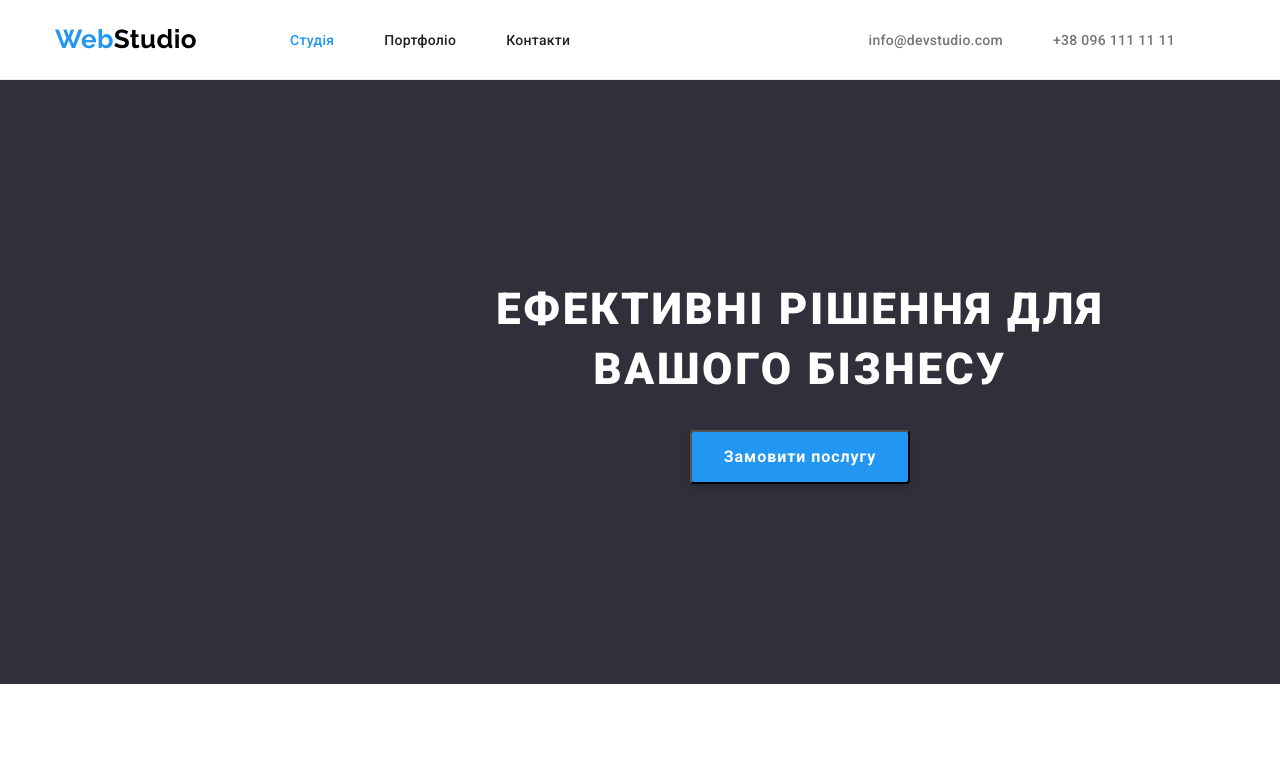
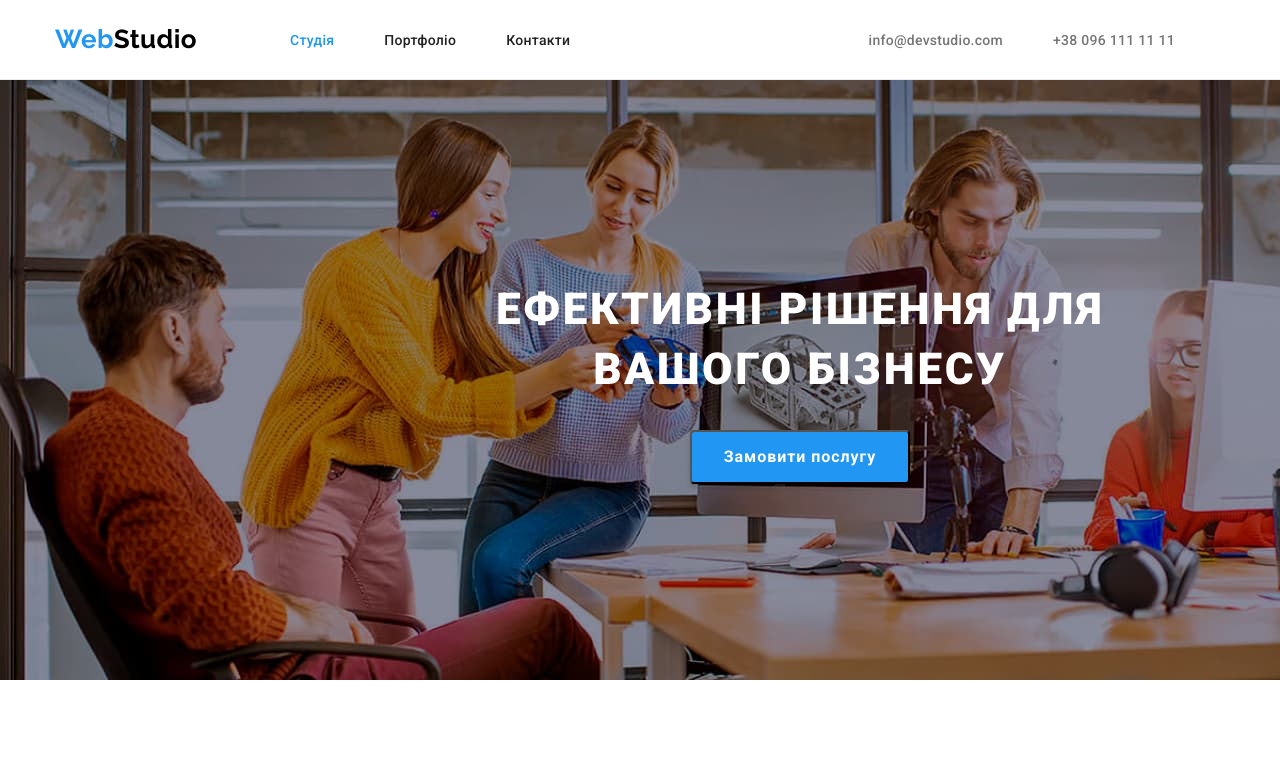
Before and after one commit to AnnaDux/goit-markup-hw-04, a plain HTML site: page index.html in a window 1280 px wide. Shown: the top 770 px of the page. Drawn offline with nearby package versions, Linux system fonts and the light colour scheme.

Commit message:
hero-bg-img

```diff
--- a/css/style.css
+++ b/css/style.css
@@ -193,10 +193,24 @@ a {
   min-width: 1600px;
   width: 100%;
   min-height: 600px;
+  text-align: center;
+  display: flex;
+  justify-content: center;
+}
+
+.hero-bg-img{
+  background-image: /*linear-gradient(rgba(4, 4, 4, 0.055)), */
+  url(../images/hero-img.jpg);
+  background-repeat:no-repeat;
+  background-position: center;
+  max-width: 1600px;
+  width: 100%;
+  height: 600px;
   padding-top: 200px;
   padding-bottom: 200px;
-  text-align: center;
+
 }
+
 
 .hero-title {
   font-weight: 900;
--- a/index.html
+++ b/index.html
@@ -46,9 +46,11 @@
 
     <main>
       <section class="hero">
-        <div class="container">
-          <h1 class="hero-title">Ефективні рішення для вашого бізнесу</h1>
-          <button class="hero-order-button" type="button">Замовити послугу</button>
+        <div class="hero-bg-img">
+          <div class="container">
+            <h1 class="hero-title">Ефективні рішення для вашого бізнесу</h1>
+            <button class="hero-order-button" type="button">Замовити послугу</button>
+          </div>
         </div>
       </section>
 
```
